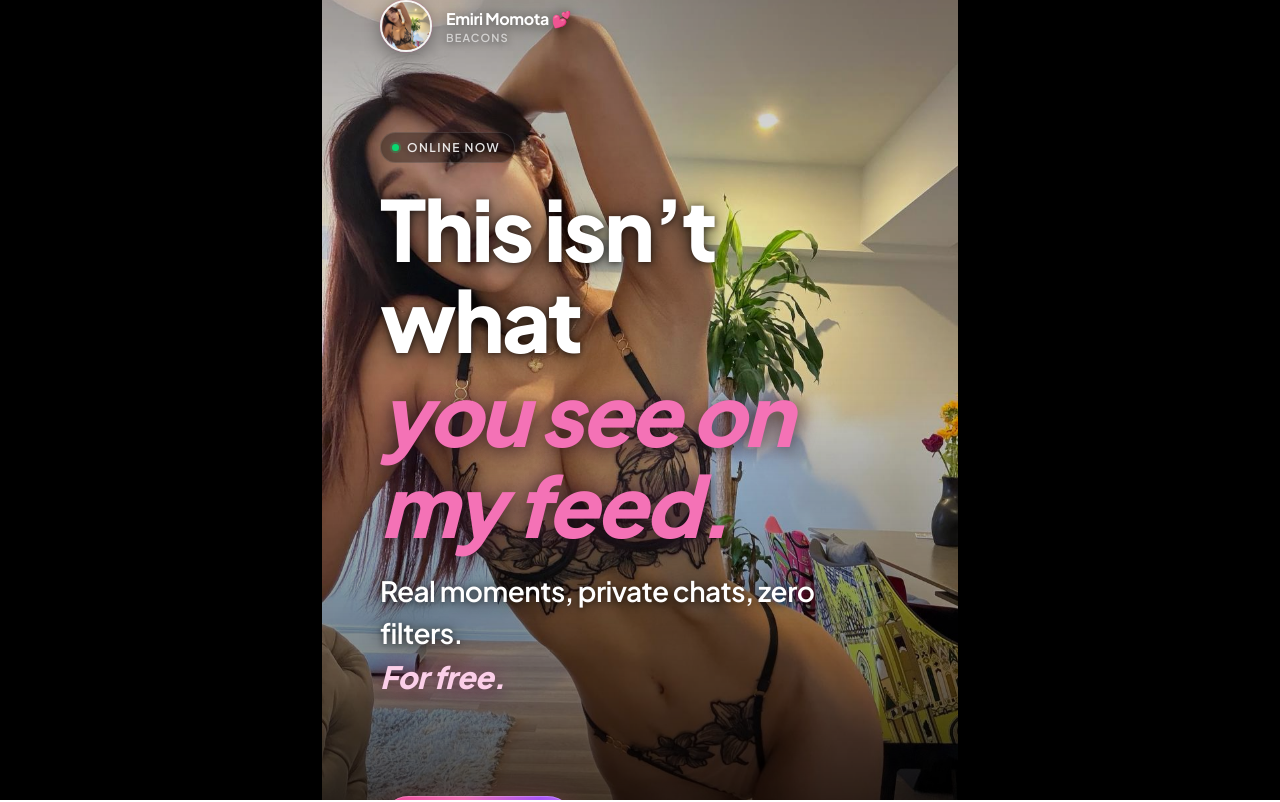
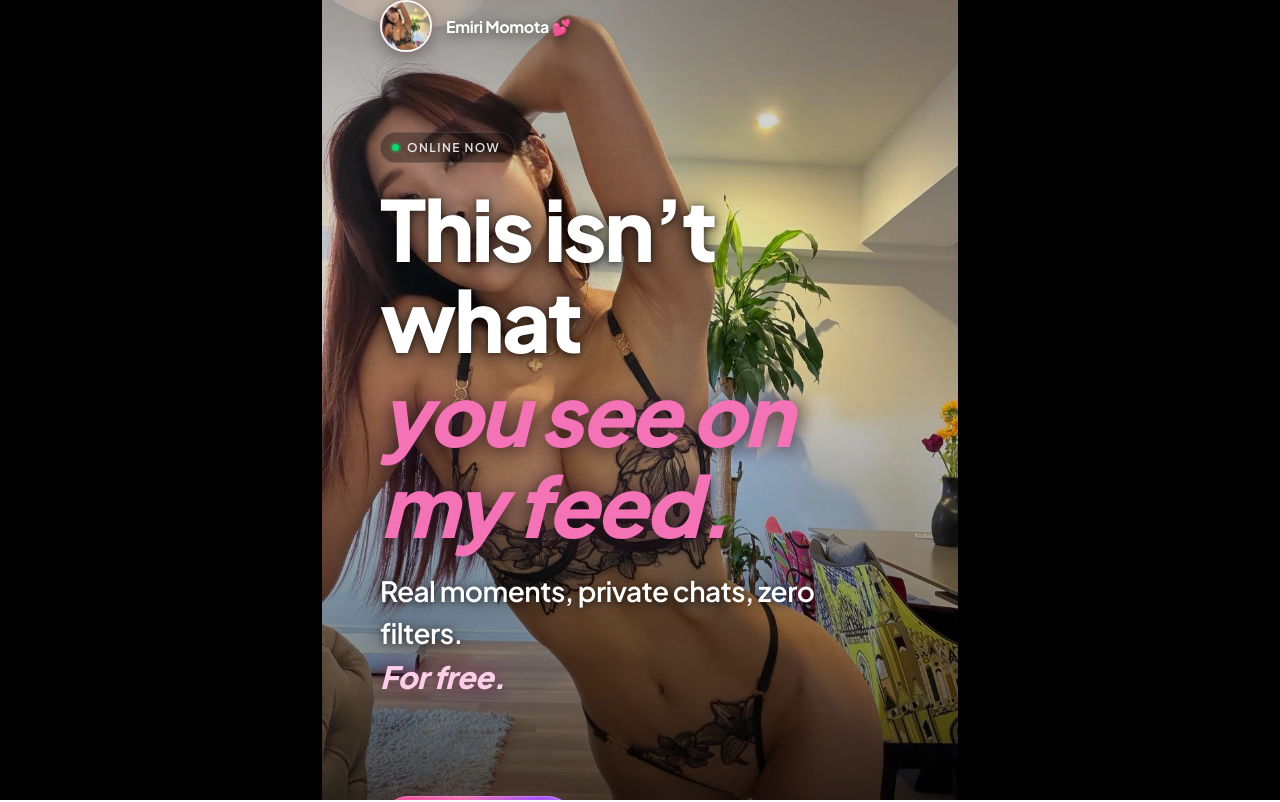
Before and after one commit to romchhh/emiry-only-site, a Next.js app: page / in a window 1280 px wide. Shown: the top 802 px of the page. Built offline with nearby package versions, Linux system fonts and the light colour scheme; no server answers.

Commit message:
some updates

```diff
--- a/src/app/components/Hero.module.css
+++ b/src/app/components/Hero.module.css
@@ -163,16 +163,6 @@
   letter-spacing: -0.02em;
   color: #ffffff;
   text-shadow: 0 2px 14px rgba(0, 0, 0, 0.7);
-}
-
-.profilePlatform {
-  font-family: var(--font-sans), sans-serif;
-  font-size: 11px;
-  font-weight: 600;
-  letter-spacing: 0.1em;
-  text-transform: uppercase;
-  color: rgba(255, 255, 255, 0.62);
-  text-shadow: 0 1px 10px rgba(0, 0, 0, 0.65);
 }
 
 .contentZone::before {
--- a/src/app/components/Hero.tsx
+++ b/src/app/components/Hero.tsx
@@ -3,7 +3,6 @@ import Image from 'next/image'
 import {
   CREATOR_DISPLAY_NAME,
   CREATOR_NAME,
-  CREATOR_PLATFORM,
   HERO_COPY,
 } from '../content/creator'
 import { SITE_AVATAR_IMAGE, SITE_HERO_IMAGE } from '../site'
@@ -41,7 +40,6 @@ export default function Hero() {
             </div>
             <div className={styles.profileMeta}>
               <span className={styles.profileName}>{CREATOR_DISPLAY_NAME}</span>
-              <span className={styles.profilePlatform}>{CREATOR_PLATFORM}</span>
             </div>
           </div>
 
--- a/src/app/content/creator.ts
+++ b/src/app/content/creator.ts
@@ -1,8 +1,6 @@
 export const CREATOR_NAME = 'Emiri Momota'
 export const CREATOR_DISPLAY_NAME = 'Emiri Momota 💕'
 export const CREATOR_REAL_NAME = 'Emiri'
-export const CREATOR_PLATFORM = 'Beacons'
-
 export const CREATOR_TAGLINE = 'Sweet, playful, and a little too real for the feed'
 
 export const HERO_COPY = {
--- a/src/app/site.ts
+++ b/src/app/site.ts
@@ -27,7 +27,6 @@ export const SITE_KEYWORDS = [
   'members only',
   'private access',
   'free trial',
-  'Beacons',
   'personal content',
   'behind the scenes',
 ]
```
